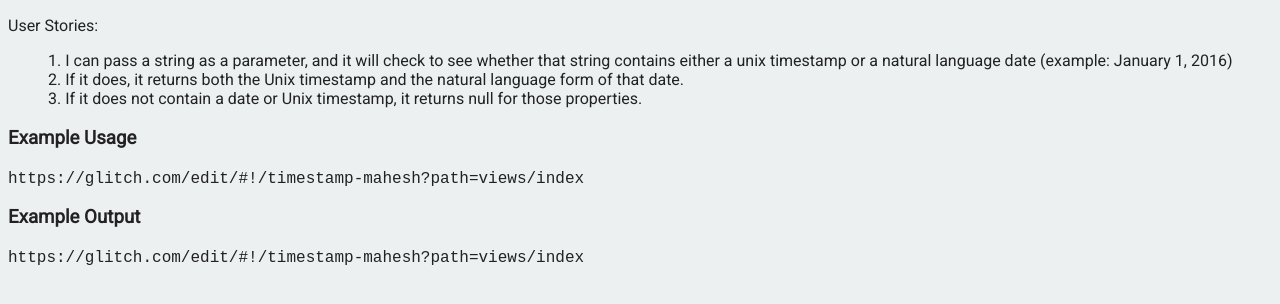
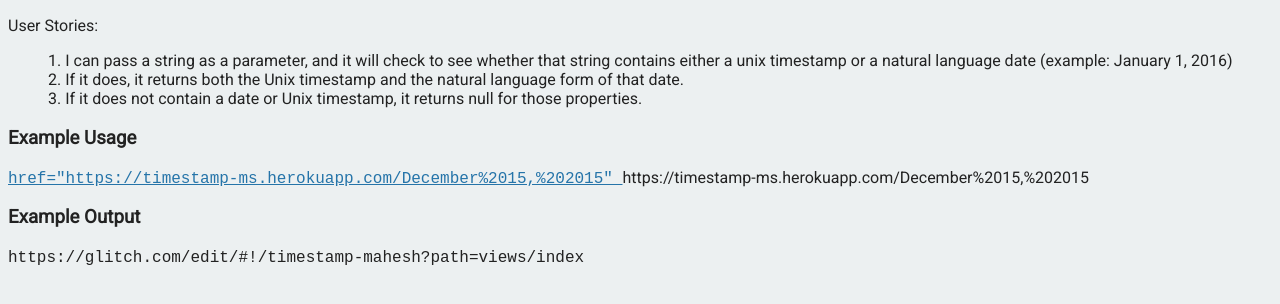
Before and after one commit to Mahesh-Codes/Basejump-Timestamp-Microservice, a website: page views/index.html in a window 1280 px wide. Shown: the part 124-428 px from the top of the page. Drawn offline with Linux system fonts and the light colour scheme.

Commit message:
Checkpoint

```diff
--- a/views/index.html
+++ b/views/index.html
@@ -27,9 +27,12 @@
 
         <p>
           <h3>Example Usage</h3>
+        <a href="https://timestamp-ms.herokuapp.com/December%2015,%202015">
         <code>
-        https://glitch.com/edit/#!/timestamp-mahesh?path=views/index
+        href="https://timestamp-ms.herokuapp.com/December%2015,%202015"
         </code>
+        <a href="https://timestamp-ms.herokuapp.com/1450137600"></a>
+        </code>https://timestamp-ms.herokuapp.com/December%2015,%202015
           </p>
      <p>
         <h3>Example Output</h3>
```
